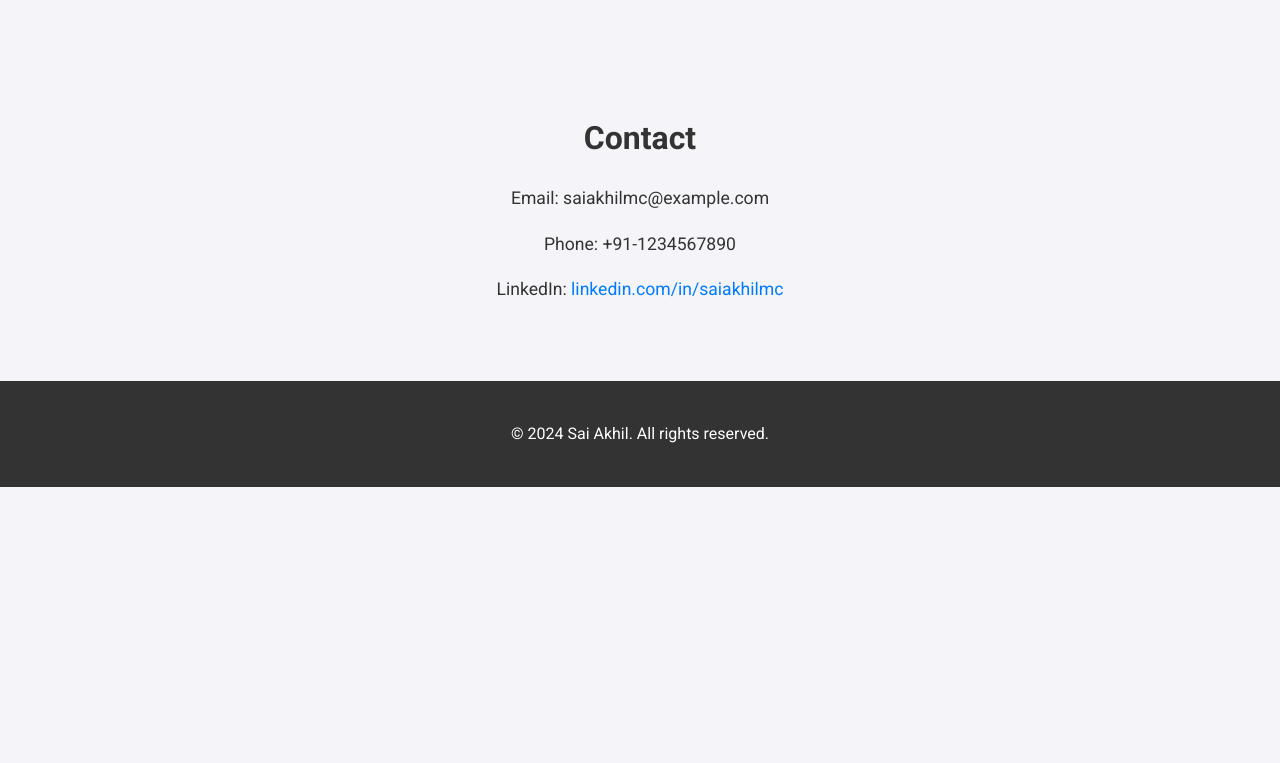
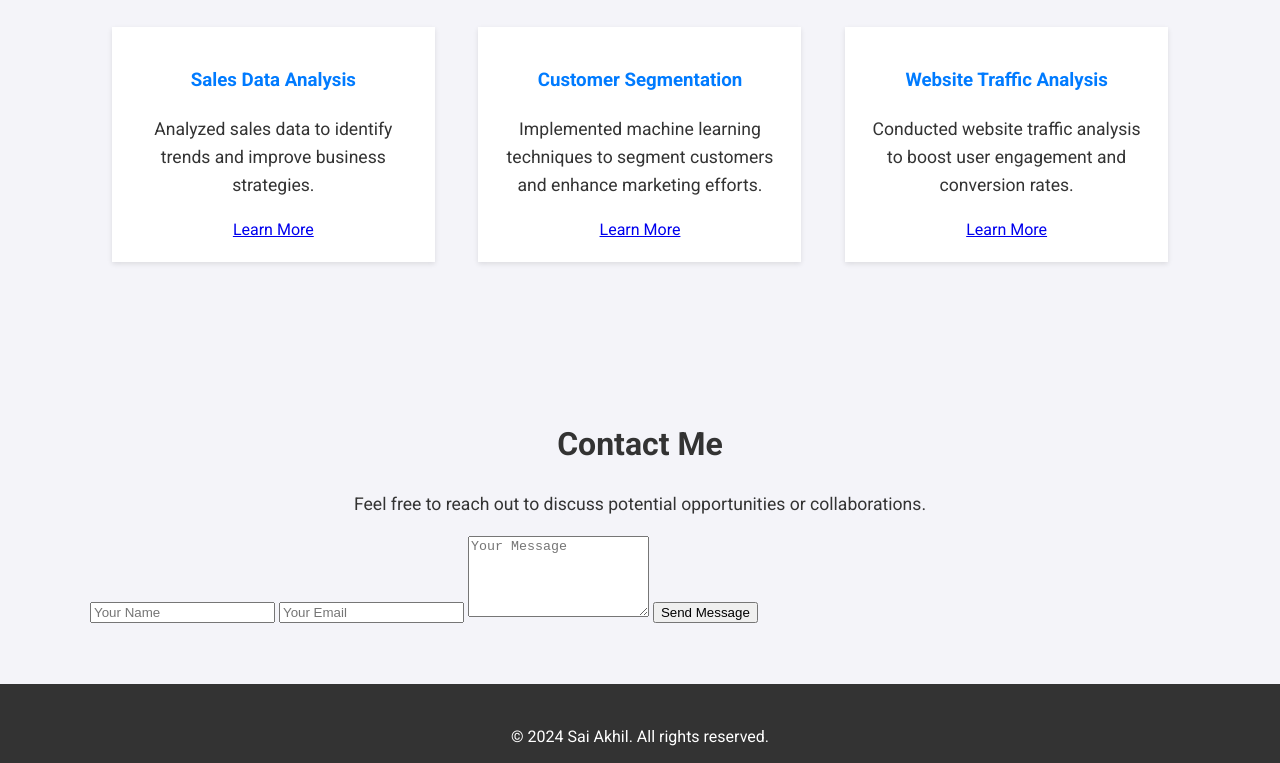
Before and after one commit to SaiAkhilMC/saiakhilmc.github.io, a plain HTML site: page index.html in a window 1280 px wide. Shown: the part 1013-1776 px from the top of the page. Before the commit the page ends 1500 px from the top, so only its background shows below. Drawn offline with Linux system fonts and the light colour scheme.

Commit message:
Update index.html

```diff
--- a/index.html
+++ b/index.html
@@ -3,19 +3,24 @@
 <head>
     <meta charset="UTF-8">
     <meta name="viewport" content="width=device-width, initial-scale=1.0">
-    <title>Sai Akhil's Portfolio</title>
+    <title>Sai Akhil - Data Analyst Portfolio</title>
     <link rel="stylesheet" href="styles.css">
-    <!-- Include Google Fonts -->
+    <!-- Google Fonts -->
     <link href="https://fonts.googleapis.com/css2?family=Roboto:wght@400;700&display=swap" rel="stylesheet">
+    <!-- Font Awesome for icons -->
+    <link rel="stylesheet" href="https://cdnjs.cloudflare.com/ajax/libs/font-awesome/6.0.0-beta3/css/all.min.css">
 </head>
 <body>
     <header>
         <div class="container">
-            <h1>Sai Akhil</h1>
-            <p>Data Analyst & Business Analyst</p>
+            <div class="logo">
+                <h1>Sai Akhil</h1>
+                <p>Data Analyst & Business Analyst</p>
+            </div>
             <nav>
                 <ul>
-                    <li><a href="#about">About Me</a></li>
+                    <li><a href="#home">Home</a></li>
+                    <li><a href="#about">About</a></li>
                     <li><a href="#projects">Projects</a></li>
                     <li><a href="#contact">Contact</a></li>
                 </ul>
@@ -23,11 +28,21 @@
         </div>
     </header>
 
+    <section id="home" class="home-section">
+        <div class="container">
+            <h2>Welcome to My Portfolio</h2>
+            <p>
+                I am a recent graduate with a deep passion for data analysis and business analytics. I specialize in transforming raw data into actionable insights to help businesses make informed decisions. Explore my portfolio to learn more about my projects and skills.
+            </p>
+            <a href="#projects" class="btn">View My Work</a>
+        </div>
+    </section>
+
     <section id="about" class="about-section">
         <div class="container">
             <h2>About Me</h2>
             <p>
-                I am a recent graduate with a keen interest in data analysis and business analytics. With a strong foundation in statistical analysis and data visualization, I am passionate about turning raw data into meaningful insights. I am eager to leverage my skills in a challenging role where I can contribute to the growth and success of an organization.
+                I graduated from the Global Academy of Technology with a focus on data analysis and business analytics. My expertise lies in statistical analysis, data visualization, and leveraging machine learning techniques to derive insights from complex datasets. I am committed to continuous learning and applying my skills to solve real-world business challenges.
             </p>
         </div>
     </section>
@@ -37,22 +52,25 @@
             <h2>Projects</h2>
             <div class="project-list">
                 <div class="project">
-                    <h3>Project 1: Sales Data Analysis</h3>
+                    <h3>Sales Data Analysis</h3>
                     <p>
-                        Analyzed sales data to identify trends and patterns to help improve business strategies.
+                        Analyzed sales data to identify trends and improve business strategies.
                     </p>
+                    <a href="#" class="project-link">Learn More</a>
                 </div>
                 <div class="project">
-                    <h3>Project 2: Customer Segmentation</h3>
+                    <h3>Customer Segmentation</h3>
                     <p>
-                        Used machine learning techniques to segment customers and tailor marketing strategies.
+                        Implemented machine learning techniques to segment customers and enhance marketing efforts.
                     </p>
+                    <a href="#" class="project-link">Learn More</a>
                 </div>
                 <div class="project">
-                    <h3>Project 3: Website Traffic Analysis</h3>
+                    <h3>Website Traffic Analysis</h3>
                     <p>
-                        Conducted analysis on website traffic to enhance user engagement and conversion rates.
+                        Conducted website traffic analysis to boost user engagement and conversion rates.
                     </p>
+                    <a href="#" class="project-link">Learn More</a>
                 </div>
             </div>
         </div>
@@ -60,16 +78,25 @@
 
     <section id="contact" class="contact-section">
         <div class="container">
-            <h2>Contact</h2>
-            <p>Email: saiakhilmc@example.com</p>
-            <p>Phone: +91-1234567890</p>
-            <p>LinkedIn: <a href="https://www.linkedin.com/in/saiakhilmc" target="_blank">linkedin.com/in/saiakhilmc</a></p>
+            <h2>Contact Me</h2>
+            <p>Feel free to reach out to discuss potential opportunities or collaborations.</p>
+            <form action="#" method="post">
+                <input type="text" name="name" placeholder="Your Name" required>
+                <input type="email" name="email" placeholder="Your Email" required>
+                <textarea name="message" placeholder="Your Message" rows="5" required></textarea>
+                <button type="submit" class="btn">Send Message</button>
+            </form>
         </div>
     </section>
 
     <footer>
         <div class="container">
             <p>&copy; 2024 Sai Akhil. All rights reserved.</p>
+            <ul class="social-links">
+                <li><a href="https://www.linkedin.com/in/saiakhilmc" target="_blank"><i class="fab fa-linkedin"></i></a></li>
+                <li><a href="https://github.com/your-username" target="_blank"><i class="fab fa-github"></i></a></li>
+                <!-- Add other social media links as needed -->
+            </ul>
         </div>
     </footer>
 </body>
```
